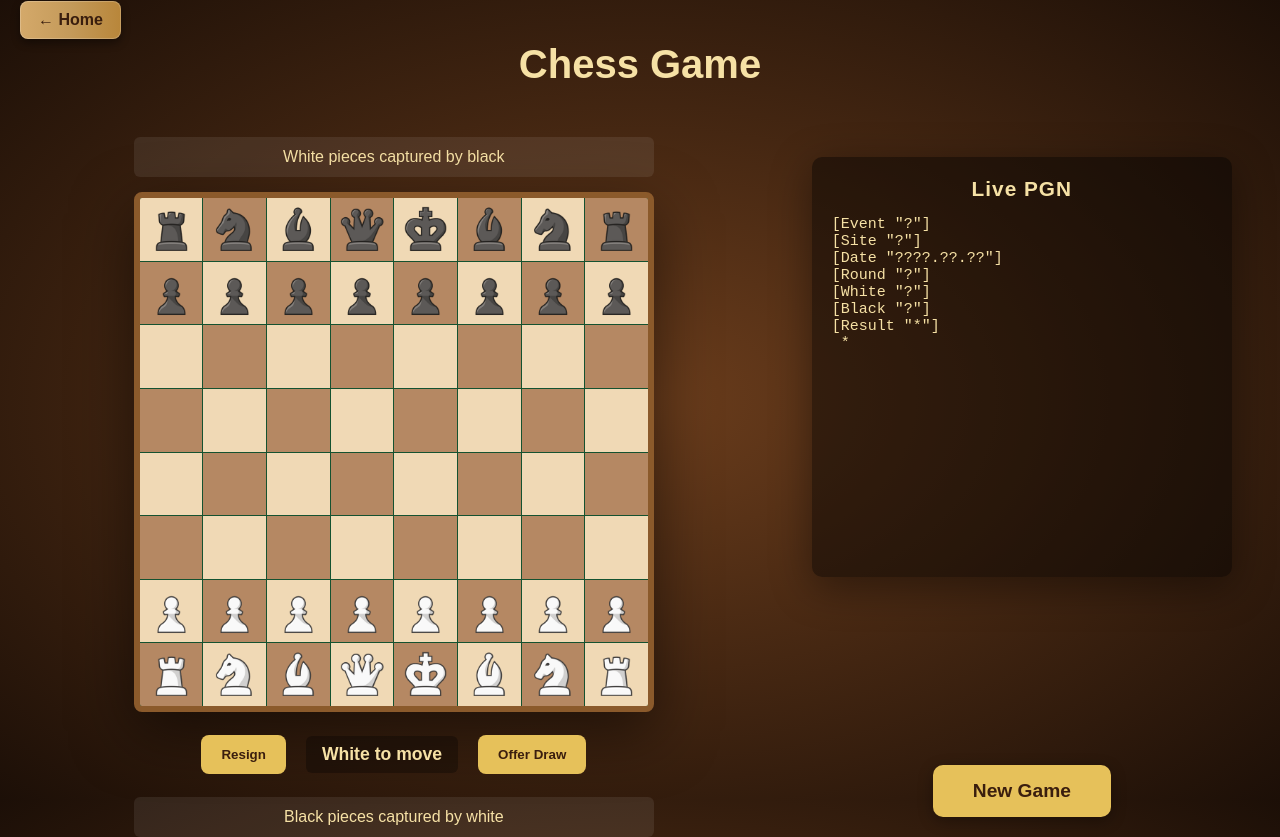
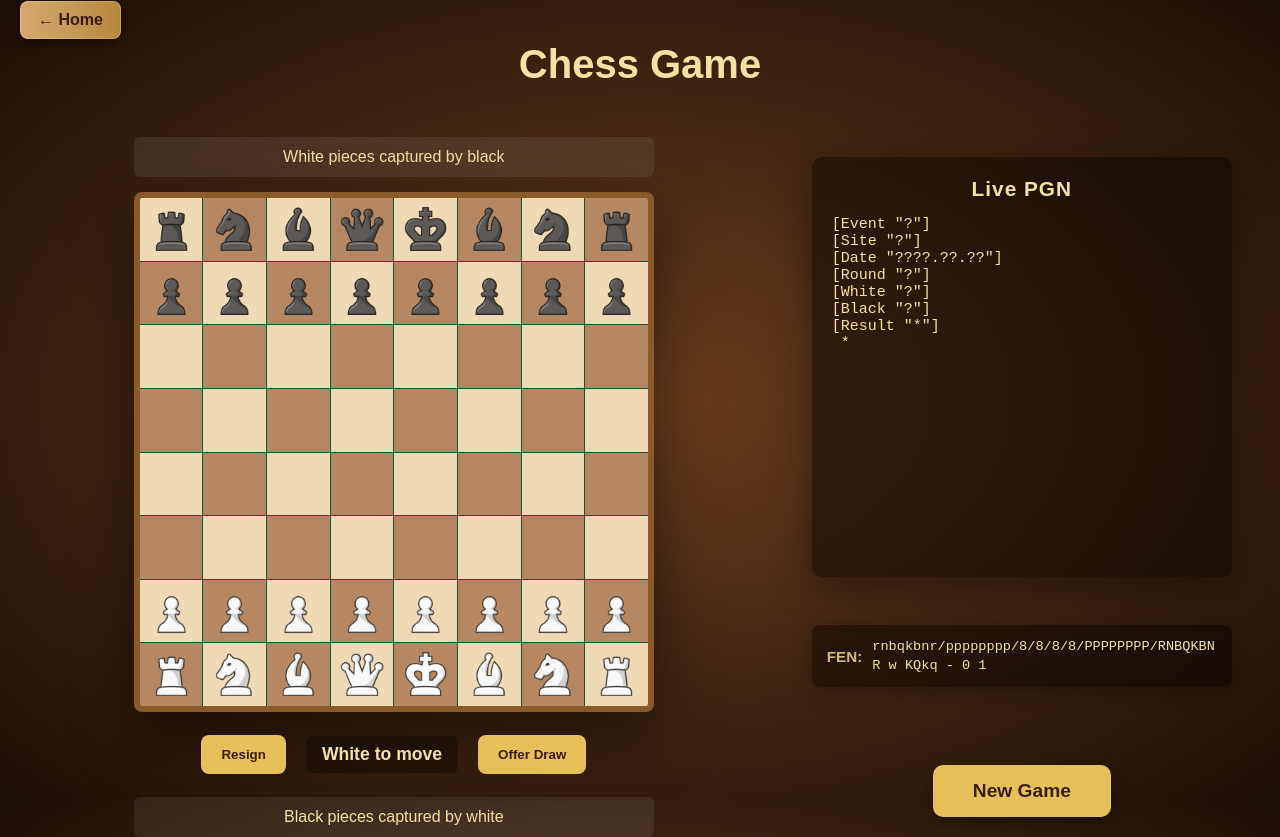
Before and after one commit to hari-hara-1/web-project, a React (Vite) app: page /chess in a window 1280 px wide. Built offline with nearby package versions, Linux system fonts and the light colour scheme.

Commit message:
Chess has live FEN..

```diff
--- a/src/chess/ChessPage.jsx
+++ b/src/chess/ChessPage.jsx
@@ -358,6 +358,12 @@ function ChessPage() {
             <pre>{game.pgn()}</pre>
           </div>
 
+          {/* FEN BAR */}
+          <div className="fen-panel">
+            <span className="fen-label">FEN:</span>
+            <span className="fen-value">{game.fen()}</span>
+          </div>
+
           {/* NEW GAME BUTTON */}
           <button
             className="new-game-btn"
--- a/src/chess/chess.css
+++ b/src/chess/chess.css
@@ -263,6 +263,39 @@ body {
   font-size: 15px;
 }
 
+/* FEN PANEL */
+.fen-panel {
+  width: 100%;
+  max-width: 420px;
+
+  background: rgba(0, 0, 0, 0.45);
+  border-radius: 8px;
+  padding: 12px 15px;
+
+  color: #f6e1a5;
+
+  display: flex;
+  align-items: center;
+  gap: 10px;
+
+  box-shadow: 0 5px 20px rgba(0, 0, 0, 0.3);
+}
+
+.fen-label {
+  font-weight: 600;
+  font-size: 0.95rem;
+  color: #d4b97a;
+  flex-shrink: 0;
+}
+
+.fen-value {
+  font-family: monospace;
+  font-size: 0.85rem;
+  color: #f6e1a5;
+  word-break: break-all;
+  line-height: 1.4;
+}
+
 /* NEW GAME BUTTON */
 .new-game-btn {
   padding: 15px 40px;
@@ -523,6 +556,18 @@ body {
     font-size: 12px;
   }
 
+  .fen-panel {
+    padding: 10px 12px;
+  }
+
+  .fen-label {
+    font-size: 0.85rem;
+  }
+
+  .fen-value {
+    font-size: 0.75rem;
+  }
+
   .new-game-btn {
     padding: 12px 30px;
     font-size: 1rem;
```
